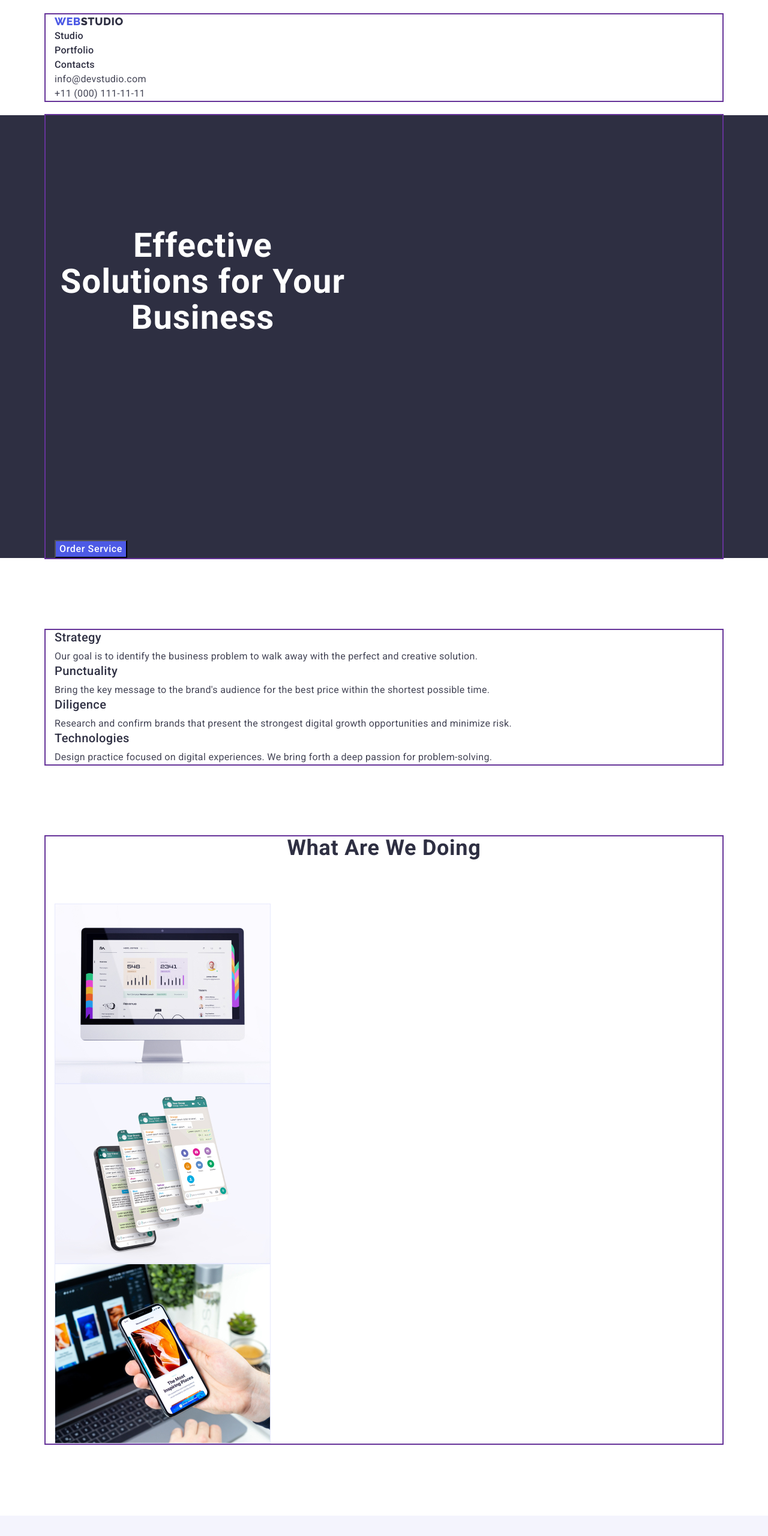
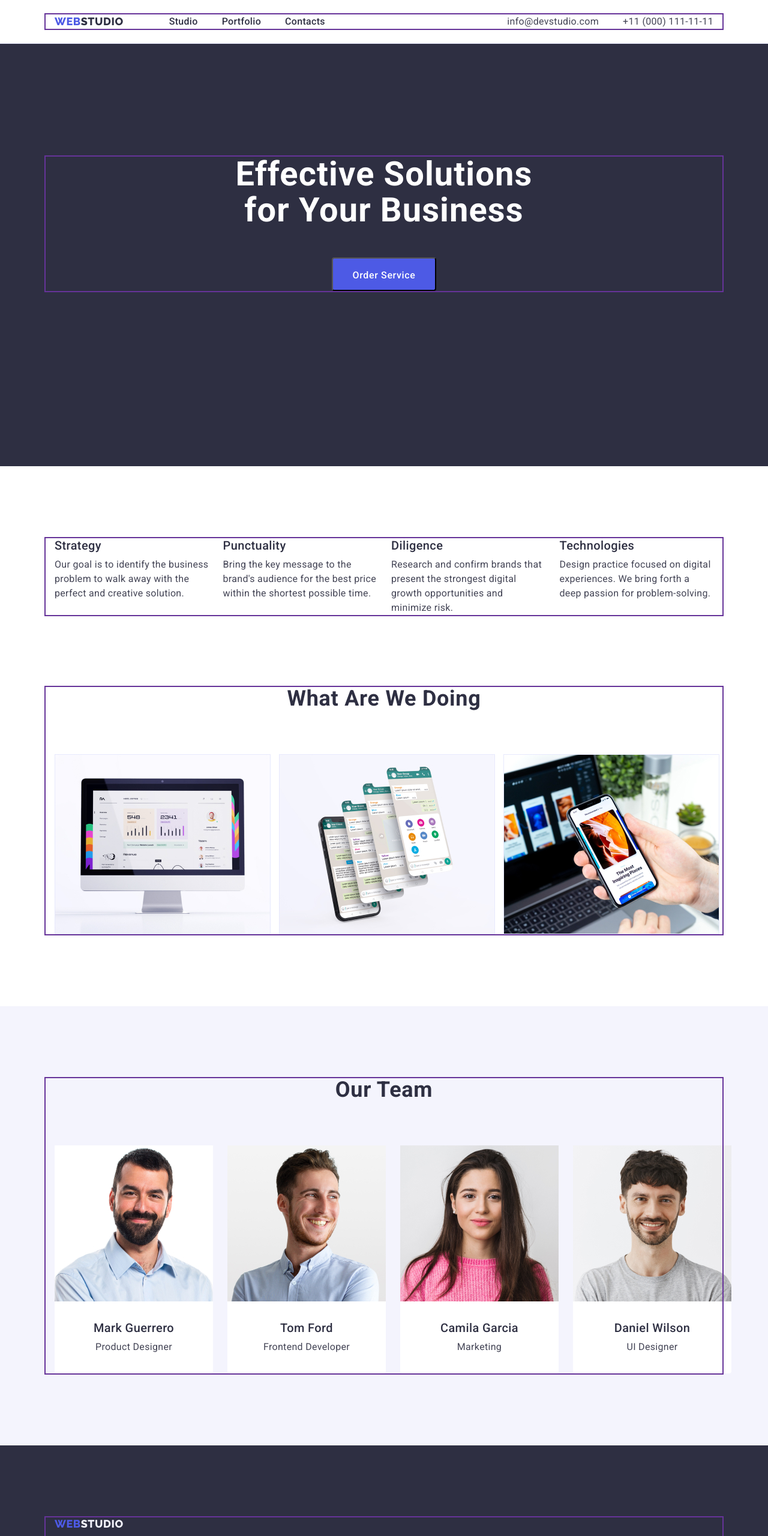
Before and after one commit to RimmaO/goit-markup-hw-03, a plain HTML site: page index.html in a window 1280 px wide. Shown: the top 2560 px of the page at 60% size. Drawn offline with nearby package versions, Linux system fonts and the light colour scheme.

Commit message:
add flex

```diff
--- a/css/styles.css
+++ b/css/styles.css
@@ -90,10 +90,28 @@ img {
   line-height: 1.5;
   letter-spacing: 0.02em;
 }
+
+.content {
+  padding-top: 32px;
+  padding-bottom: 32px;
+}
+
 /* ----------------------Header: logo, navigation, adress----------------------------- */
 .header {
   padding-top: 24px;
   padding-bottom: 24px;
+
+  border-bottom: 1px solid #e7e9fc;
+}
+
+.header-container {
+  display: flex;
+  align-items: center;
+}
+
+.header-navigation {
+  display: flex;
+  margin-right: auto;
 }
 
 .header-logo-accent {
@@ -103,9 +121,6 @@ img {
   line-height: 1.33;
   letter-spacing: 0.03em;
   text-transform: uppercase;
-
-  display: flex;
-  align-items: center;
 
   color: var(--accent-color);
 }
@@ -118,16 +133,17 @@ img {
   letter-spacing: 0.03em;
   text-transform: uppercase;
 
-  display: flex;
-  align-items: center;
-
   color: var(--title-logo-link-color);
+  margin-right: 76px;
 }
 
 .header-list {
+  display: flex;
+  gap: 40px;
 }
 .header-item {
 }
+
 .header-link {
   font-weight: 500;
   font-size: 16px;
@@ -136,6 +152,7 @@ img {
 
   color: var(--title-logo-link-color);
 }
+
 .header-link:hover,
 .header-link:focus {
   color: var(--hover-focus-color);
@@ -151,12 +168,20 @@ img {
   letter-spacing: 0.02em;
 
   color: var(--text-contacts-color);
+
+  display: flex;
+  gap: 40px;
 }
 
 /* --------------------- Main: section0 hero, button ----------------------------- */
 
 .hero {
   background-color: var(--hero-footer-bgc);
+  padding-top: 188px;
+  padding-bottom: 292px;
+}
+
+.hero-container {
 }
 .hero-title {
   font-size: 56px;
@@ -166,12 +191,15 @@ img {
 
   color: var(--hero-title-btn-color);
 
-  width: 494px;
-  padding-top: 188px;
-  padding-bottom: 292px;
+  max-width: 500px;
+  margin: 0 auto;
   margin-bottom: 48px;
 }
+
 .hero-btn {
+  min-width: 169px;
+  height: 56px;
+
   font-family: inherit;
   font-style: normal;
   font-weight: 500;
@@ -179,11 +207,14 @@ img {
   line-height: 1.5;
   letter-spacing: 0.04em;
 
-  display: flex;
-  align-items: center;
-
   color: var(--hero-title-btn-color);
   background-color: var(--hero-btn-bgc);
+
+  border-radius: 4px;
+  padding: 16px 32px;
+
+  display: block;
+  margin: 0 auto;
 }
 
 .hero-btn:hover,
@@ -200,6 +231,12 @@ img {
 .visually-hidden {
 }
 .features-list {
+  display: flex;
+  gap: 24px;
+}
+
+.features-item {
+  width: calc((100% - 72px) / 4);
 }
 /* .features-title,
 .team-title,
@@ -235,6 +272,11 @@ img {
   margin-bottom: 72px;
 }
 .work-list {
+  display: flex;
+  gap: 24px;
+}
+.work-item {
+  width: calc((100% - 48px) / 3);
 }
 
 /* ---------------------Main: section3 Our Team -------------------------- */
@@ -246,13 +288,20 @@ img {
 .team-caption {
 }
 .team-list {
+  display: flex;
+  gap: 24px;
+  width: calc((100% - 72px) / 4);
 }
 .team-list-item {
   background-color: var(--team-list-item-bgc);
+  border-radius: 0px 0px 4px 4px;
 }
+
 .team-title {
+  text-align: center;
 }
 .team-text {
+  text-align: center;
 }
 
 /* ---------------------Footer: logo, text -------------------------- */
@@ -284,9 +333,6 @@ img {
   letter-spacing: 0.03em;
   text-transform: uppercase;
 
-  display: flex;
-  align-items: center;
-
   color: var(--footer-logo-color);
 }
 
@@ -298,6 +344,7 @@ img {
   color: var(--footer-text-color);
 
   margin-top: 16px;
+  max-width: 264px;
 }
 
 /* ----------------------------second page PORTFOLIO---------------------------------------- */
@@ -307,6 +354,11 @@ img {
 .filter {
   padding-top: 96px;
   padding-bottom: 72px;
+
+  display: flex;
+  justify-content: center;
+  align-items: center;
+  gap: 24px;
 }
 .filter-item {
   font-family: inherit;
@@ -316,14 +368,19 @@ img {
   line-height: 1.5;
   letter-spacing: 0.04em;
 
-  display: flex;
-  align-items: center;
-  text-align: center;
-
   color: var(--accent-color);
   background-color: var(--filter-item-bgc);
+
+  border: 1px solid #e7e9fc;
+  border-radius: 4px;
+
+  padding: 12px 24px;
 }
 
+.current {
+  color: var(--hero-title-btn-color);
+  background-color: var(--hover-focus-color);
+}
 .filter-item:hover,
 .filter-item:focus {
   color: var(--hover-focus-color);
@@ -334,7 +391,17 @@ img {
 }
 .portfolio-list {
   padding-bottom: 120px;
+
+  display: flex;
+  flex-wrap: wrap;
+  column-gap: 24px;
+  row-gap: 48px;
 }
+
+.portfolio-item {
+  width: calc((100% - 48px) / 3);
+}
+
 .portfolio-title {
 }
 .portfolio-text {
--- a/index.html
+++ b/index.html
@@ -26,15 +26,17 @@
   <body>
     <!---------------------Header: logo, navigation, adress-------------------------->
     <header class="header">
-      <div class="container">
+      <div class="container header-container">
         <nav class="header-navigation">
           <a href="./index.html" class="header-logo-accent link">
-            Web <span class="header-logo">Studio</span>
+            Web<span class="header-logo">Studio</span>
           </a>
 
           <ul class="header-list list">
             <li class="header-item">
-              <a href="./index.html" class="header-link link"> Studio </a>
+              <a href="./index.html" class="header-link link">
+                Studio
+              </a>
             </li>
             <li class="header-item">
               <a href="./portfolio.html" class="header-link link">
@@ -67,7 +69,7 @@
     <!---------------------Main: section0 hero, button-------------------------->
     <main>
       <section class="hero">
-        <div class="container">
+        <div class="container hero-container">
           <h1 class="hero-title">Effective Solutions for Your Business</h1>
           <button type="button" class="hero-btn">Order Service</button>
         </div>
@@ -78,7 +80,7 @@
         <div class="container">
           <h2 class="features-caption visually-hidden">Our Features</h2>
           <ul class="features-list list">
-            <li>
+            <li class="features-item">
               <h3 class="features-title title">Strategy</h3>
               <p class="features-text text">
                 Our goal is to identify the business problem to walk away with
@@ -86,7 +88,7 @@
               </p>
             </li>
 
-            <li>
+            <li class="features-item">
               <h3 class="features-title title">Punctuality</h3>
               <p class="features-text text">
                 Bring the key message to the brand's audience for the best price
@@ -94,7 +96,7 @@
               </p>
             </li>
 
-            <li>
+            <li class="features-item">
               <h3 class="features-title title">Diligence</h3>
               <p class="features-text text">
                 Research and confirm brands that present the strongest digital
@@ -102,7 +104,7 @@
               </p>
             </li>
 
-            <li>
+            <li class="features-item">
               <h3 class="features-title title">Technologies</h3>
               <p class="features-text text">
                 Design practice focused on digital experiences. We bring forth a
@@ -118,7 +120,7 @@
         <div class="container">
           <h2 class="work-caption">What are we doing</h2>
           <ul class="work-list list">
-            <li>
+            <li class="work-item">
               <img
                 src="./images/computer.jpg"
                 alt="computer"
@@ -127,7 +129,7 @@
               />
             </li>
 
-            <li>
+            <li class="work-item">
               <img
                 src="./images/mobile.jpg"
                 alt="mobile"
@@ -136,7 +138,7 @@
               />
             </li>
 
-            <li>
+            <li class="work-item">
               <img
                 src="./images/computer-mobile.jpg"
                 alt="computer and mobile"
@@ -155,26 +157,34 @@
           <ul class="team-list list">
             <li class="team-list-item">
               <img src="./images/mark.jpg" alt="member" width="264" />
+              <div class="content">
                 <h3 class="team-title title">Mark Guerrero</h3>
                 <p class="team-text text">Product Designer</p>
+              </div>
             </li>
 
             <li class="team-list-item">
               <img src="./images/tom.jpg" alt="member" width="264" />
+              <div class="content">
                 <h3 class="team-title title">Tom Ford</h3>
                 <p class="team-text text">Frontend Developer</p>
+              </div>
             </li>
 
             <li class="team-list-item">
               <img src="./images/camila.jpg" alt="member" width="264" />
+              <div class="content">
                 <h3 class="team-title title">Camila Garcia</h3>
                 <p class="team-text text">Marketing</p>
+              </div>
             </li>
 
             <li class="team-list-item">
               <img src="./images/daniel.jpg" alt="member" width="264" />
+              <div class="content">
                 <h3 class="team-title title">Daniel Wilson</h3>
                 <p class="team-text text">UI Designer</p>
+              </div>
             </li>
           </ul>
         </div>
```
Also changed, not shown: portfolio.html (+32 -12 lines). Lines whose indentation alone changed are shown as unchanged.
